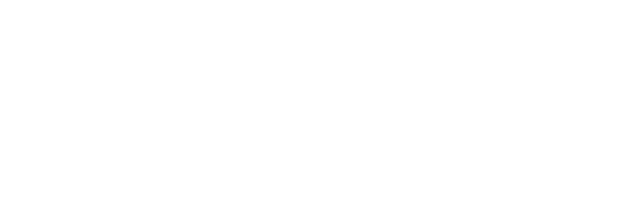
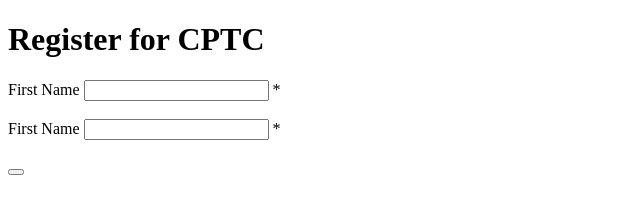
Before and after one commit to valavila/Spring2020-FormValidation, a plain HTML site: page index.html in a window 1280 px wide. Shown: the whole page, without its empty margins (0-640 px from the left). Drawn offline with Linux system fonts and the light colour scheme.

Commit message:
Started registration form

```diff
--- a/index.html
+++ b/index.html
@@ -3,9 +3,23 @@
 <head>
     <meta charset="UTF-8">
     <meta name="viewport" content="width=device-width, initial-scale=1.0">
-    <title>Document</title>
+    <title>Form Validation</title>
 </head>
 <body>
-
+    <H1>Register for CPTC</H1>
+    <form>
+        <label for="first-name">First Name</label>
+        <input type="text" id="first-name">
+        <span>*</span>
+        <br>
+        <br>
+        <label for="last-name">First Name</label>
+        <input type="text" id="last-name">
+        <span>*</span>
+        <br>
+        <br>
+        <button type="button" value="Register"></button>
+    </form>
+    <script src="js/main.js"></script>
 </body>
 </html>
```
